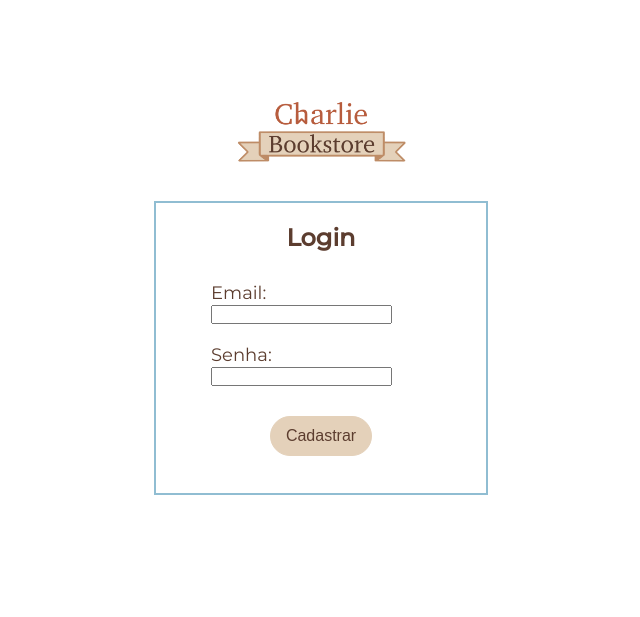
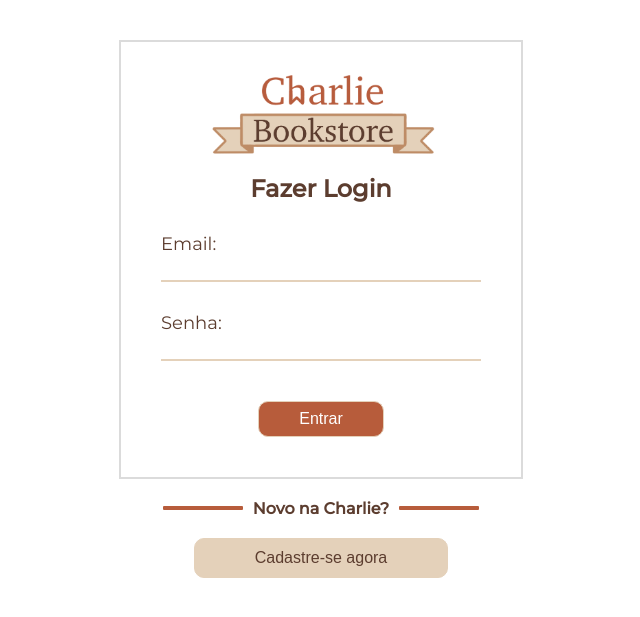
Before and after one commit to VannaKings/CharlieBookstore, a PHP site: page /login.html in a window 1280 px wide. Shown: the top 617 px of the page, without its empty margins (319-959 px from the left). Run offline with PHP 8.4, Linux system fonts and the light colour scheme.

Commit message:
Mudança na tela de login

```diff
--- a/CSS/login.css
+++ b/CSS/login.css
@@ -18,49 +18,87 @@ body
     font-family: 'Montserrat', sans-serif;
 }
 
-.logo{
-
-    max-width: 100%;
-    margin-top: 60px;
-}
-
 #img-logo{
-    display: block;
     width: 250px;
-    margin: 0 auto;
+    margin-bottom: 5px;
 }
 
 .formulario{
     width: 100%;
+    display: flex;
+    flex-direction: column;
+    justify-content: center;
+    align-items: center;
+    margin-top: 40px;
 }
+
 .formulario form{
+
     text-align: center;
     margin: 0 auto;
     width: 25%;
-    border: solid 2px var(--azul);
-    padding: 20px 5px;
-    height: 250px;
+    border: solid 2px rgb(219, 219, 219);
+    padding: 20px 40px;
 }
 .login-title{
     margin-bottom: 30px;
     color: var(--marromEscuro);
 }
 .email, .senha{
-    max-width: 50%;
-    margin: 20px 50px;
+    /* max-width: 50%; */
+    margin: 20px 0;
 }
-p{
-    text-align: start;
+.senha-titulo, .email-titulo{
+    width: 10px;
     font-size: 18px;
     color: var(--marromEscuro);
 }
-.cadastro{
-    border-radius: 20px;
+.entrar{
+    border-radius: 10px;
     border: solid 1px #e4d1ba;
-    padding: 10px 15px;
+    padding: 8px 40px;
     font-size: 16px;
-    margin-top: 10px;
-    background-color: var(--bege);
-    color: var(--marromEscuro);
+    margin: 10px 0 20px 0;
+    background-color: var(--laranja);
+    color: white;
     cursor: pointer;
 }
+div input{
+    margin: 10px 0;
+    border: none;
+    border-bottom: 2px solid var(--bege);
+    outline-style: none;
+    width: 100%;
+}
+
+.cadastro-titulo
+{
+    display: flex;
+    align-items: center;
+    justify-content: center;
+    margin: 10px 0;
+}
+.cadastro-titulo div
+{
+    background-color: var(--laranja);
+    padding: 2px 40px;
+    border-radius: 1px;
+    margin: 0 10px;
+}
+.cadastro-titulo p
+{
+    margin: 10px 0;
+    color: var(--marromEscuro);
+    font-weight: bold;
+}
+
+button
+{
+    background-color: var(--bege);
+    padding: 10px 60px;
+    color: var(--marromEscuro);
+    border: 1px solid var(--bege);
+    border-radius: 10px;
+    cursor: pointer;
+    font-size: 16px;
+}
--- a/login.html
+++ b/login.html
@@ -10,22 +10,29 @@
     <link rel="preconnect" href="https://fonts.gstatic.com" crossorigin>
     <link href="https://fonts.googleapis.com/css2?family=Montserrat:ital,wght@0,400;0,500;1,400;1,500&display=swap" rel="stylesheet">
 <body>
-    <div class="logo">
-        <img src="imgs/logoCharlie.png" alt="" id="img-logo">
-    </div>
+
     <section class="formulario">
         <form action="">
-            <h1 class="login-title">Login</h1>
+            <div class="logo">
+                <img src="imgs/logoCharlie.png" alt="" id="img-logo">
+            </div>
+            <h1 class="login-title">Fazer Login</h1>
             <div class="email">
-                <p>Email: </p>
+                <p class="email-titulo">Email: </p>
                 <input type="email" name="" id="email">
             </div>
             <div class="senha">
-                <p>Senha: </p>
+                <p class="senha-titulo">Senha: </p>
                 <input type="password" name="" id="password">
             </div>
-            <input type="submit" value="Cadastrar" class="cadastro">
+            <input type="submit" value="Entrar" class="entrar">
         </form>
+        <div class="cadastro-titulo">
+            <div></div>
+            <p>Novo na Charlie?</p>
+            <div></div>
+        </div>
+        <button type="submit"> Cadastre-se agora </button>
     </section>
 </body>
 </html>
```
Also changed, not shown: imgs/logoCharlie.png.
